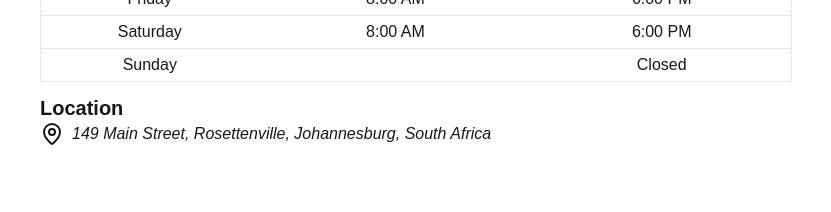
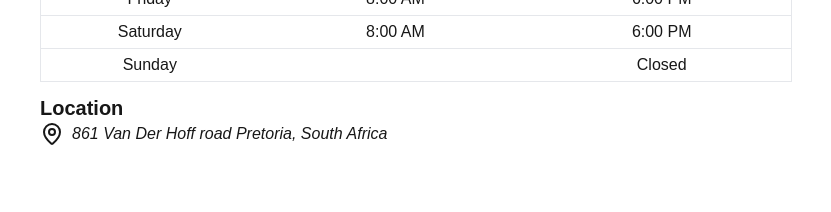
Before and after one commit to Newtaplix/Asaba, a Next.js app: page / in a window 1280 px wide. Shown: the part 3100-3312 px from the top of the page, without its empty margins (224-1055 px from the left). Built offline with nearby package versions, Linux system fonts and the light colour scheme.

Commit message:
Animation

```diff
--- a/components/homepage/about.tsx
+++ b/components/homepage/about.tsx
@@ -97,7 +97,7 @@ const About = () => {
             </div>
             <div className='mt-3'>
                 <h1 className="font-bold text-xl">Location</h1>
-                <p className='italic text-greay-500 flex gap-2'><MapPin/> 149 Main Street, Rosettenville, Johannesburg, South Africa</p>
+                <p className='italic text-greay-500 flex gap-2'><MapPin/> 861 Van Der Hoff road Pretoria, South Africa</p>
             </div>
         </div>
     </>
```
